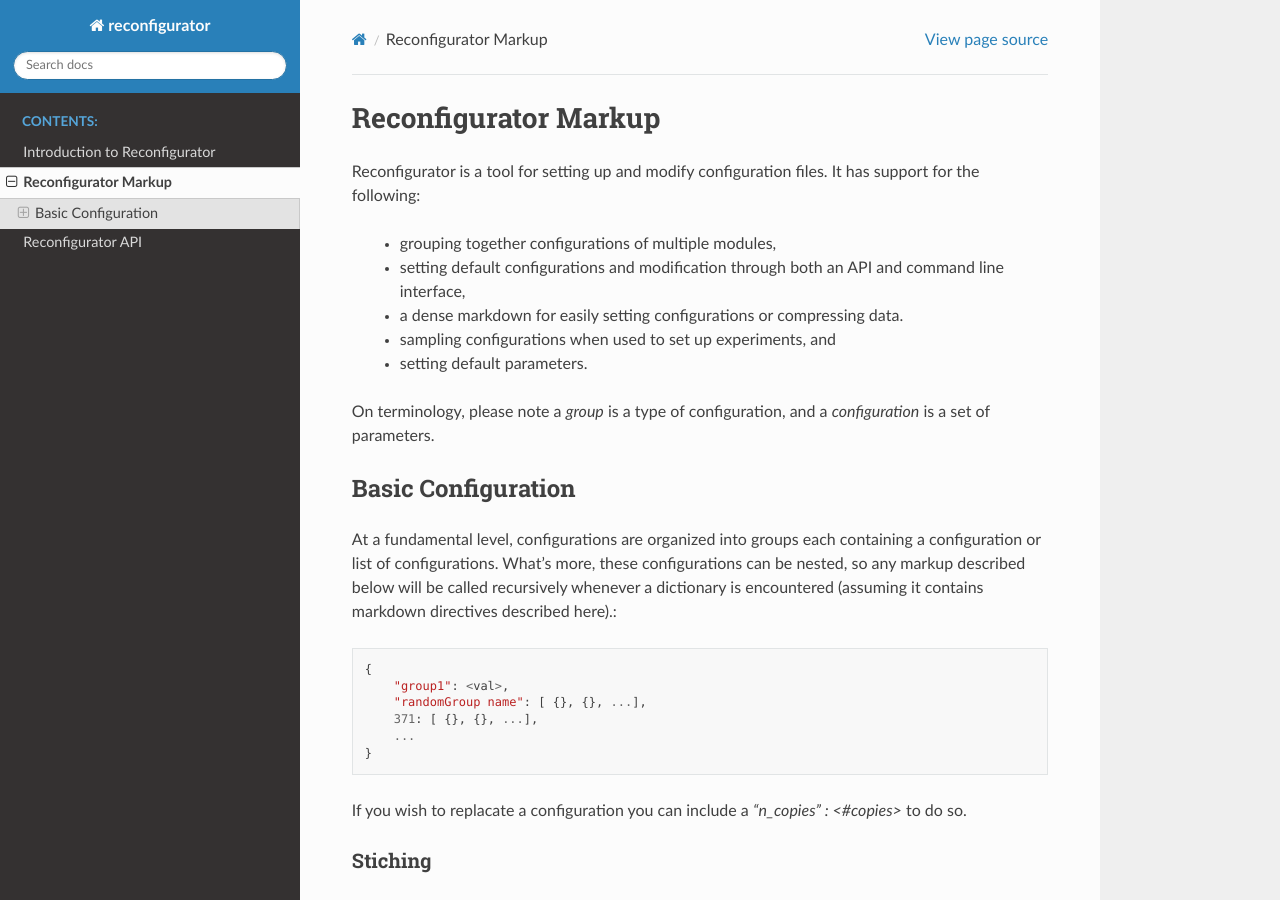
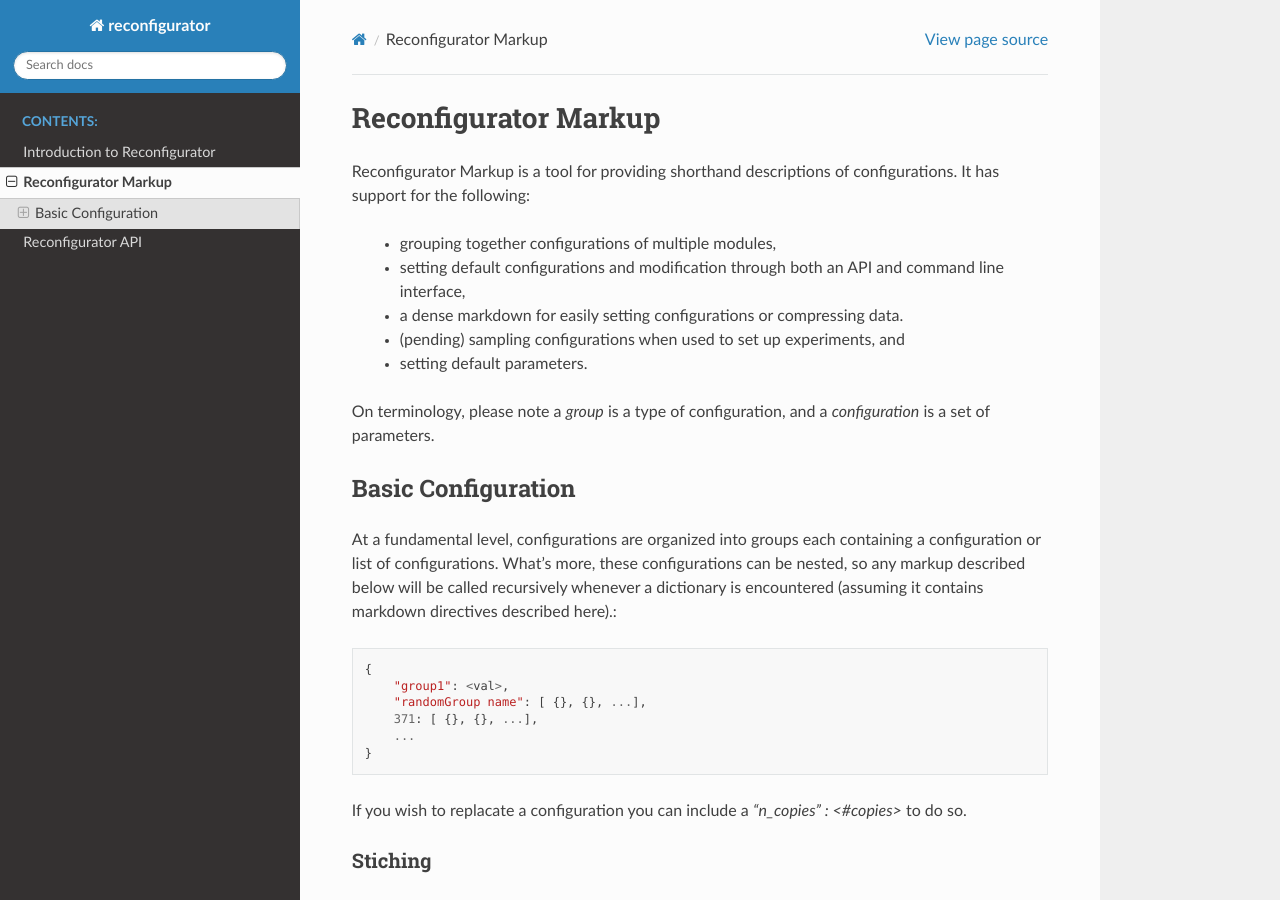
Before and after one commit to jaredjbeard/reconfigurator, a Sphinx documentation site: the page built from docs/source/markup.rst, in a window 1280 px wide and 900 px high. Built offline with Sphinx 7.4.7 and the Read the Docs theme 2.0.0, drawn with Linux system fonts in a browser that asks for light colours.

Commit message:
updated docs

```diff
--- a/docs/source/markup.rst
+++ b/docs/source/markup.rst
@@ -2,12 +2,12 @@
 Reconfigurator Markup
 =====================
 
-Reconfigurator is a tool for setting up and modify configuration files.
+Reconfigurator Markup is a tool for providing shorthand descriptions of configurations.
 It has support for the following:
     - grouping together configurations of multiple modules,
     - setting default configurations and modification through both an API and command line interface,
     - a dense markdown for easily setting configurations or compressing data.
-    - sampling configurations when used to set up experiments, and
+    - (pending) sampling configurations when used to set up experiments, and
     - setting default parameters.
 
 On terminology, please note a *group* is a type of configuration, and a *configuration* is a set of parameters.
```
